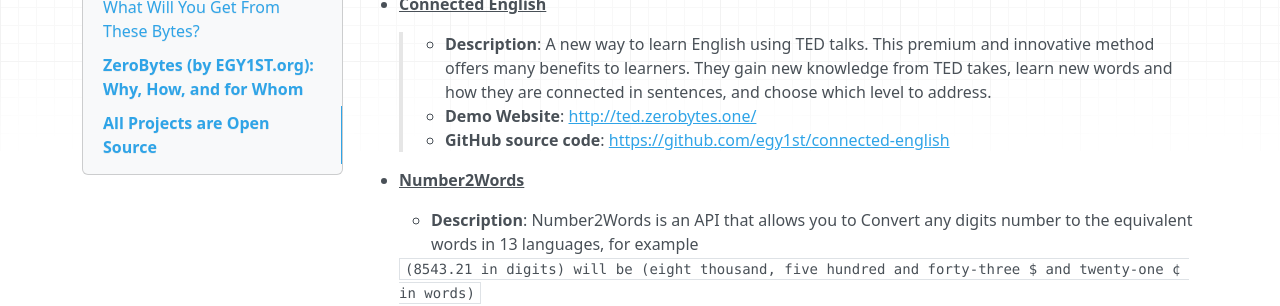
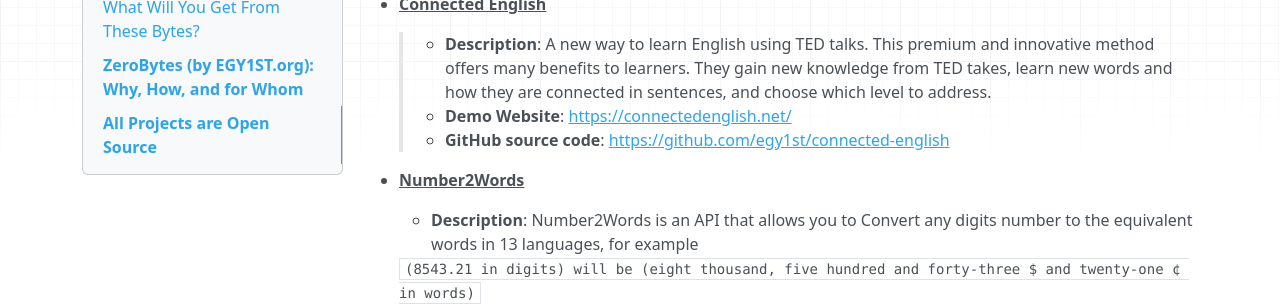
Before and after one commit to egy1st/zerobytes-mkdocs, an MkDocs documentation site: the page built from docs/index.md, in a window 1280 px wide and 900 px high, scrolled down 793 px. Shown: the part 155-461 px from the top of the window. Built offline with MkDocs 1.6.1, drawn with Linux system fonts in a browser that asks for light colours; nearby versions of some CDN libraries; some of the changed lines change nothing that is shown.

Commit message:
Update index.md

```diff
--- a/docs/index.md
+++ b/docs/index.md
@@ -30,7 +30,7 @@
 - **<u>Connected English</u>**
 
     > - **Description**: A new way to learn English using TED talks. This premium and innovative method offers many benefits to learners. They gain new knowledge from TED takes, learn new words and how they are connected in sentences, and choose which level to address.
-    > - **Demo Website**: [http://ted.zerobytes.one/](http://ted.zerobytes.one/)
+    > - **Demo Website**: [https://connectedenglish.net/](https://connectedenglish.net)
     > - **GitHub source code**: [https://github.com/egy1st/connected-english](https://github.com/egy1st/connected-english)
 
 - **<u>Number2Words</u>**
```
